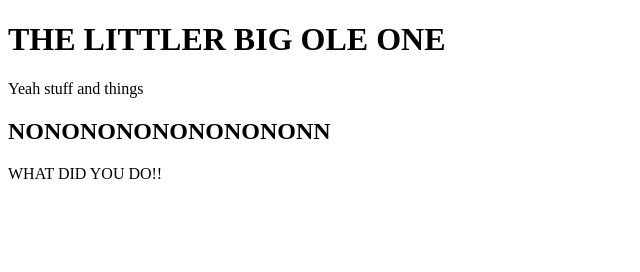
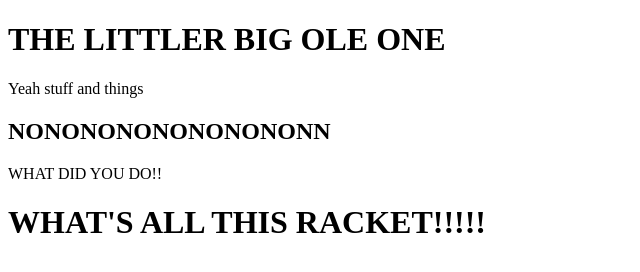
Before and after one commit to connormramey-create/Playing-about, a plain HTML site: page index.html in a window 1280 px wide. Shown: the whole page, without its empty margins (0-640 px from the left). Drawn offline with Linux system fonts and the light colour scheme.

Commit message:
Update index.html

```diff
--- a/index.html
+++ b/index.html
@@ -12,5 +12,6 @@
 <body>
   <h2>NONONONONONONONONN</h2>
   <p>WHAT DID YOU DO!!</p>
+  <h1>WHAT'S ALL THIS RACKET!!!!!</h1>
 </body>
 </html>
```
